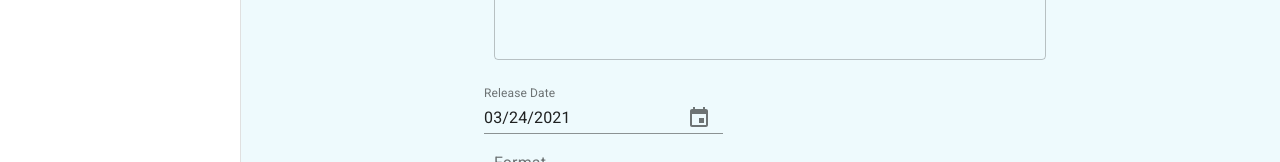
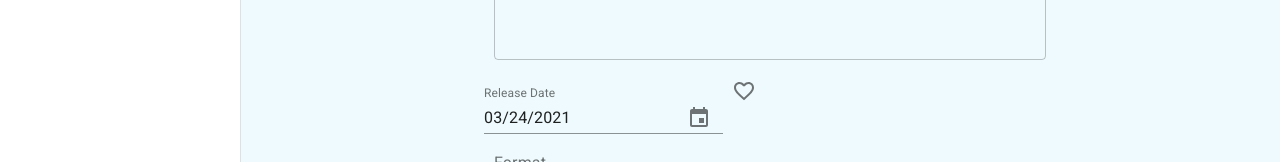
Before and after one commit to ZuzaUsakiewicz/album-collection-material-ui, a React (Create React App) app: page /createalbum in a window 1280 px wide. Shown: the part 318-480 px from the top of the page. Built offline with nearby package versions, Linux system fonts and the light colour scheme.

Commit message:
create add to favorite checkbox

```diff
--- a/src/pages/CreateAlbum.js
+++ b/src/pages/CreateAlbum.js
@@ -12,6 +12,9 @@ import FormControl from "@material-ui/core/FormControl";
 import FormLabel from "@material-ui/core/FormLabel";
 import { useHistory } from "react-router";
 import { KeyboardDatePicker } from "@material-ui/pickers";
+import Checkbox from "@material-ui/core/Checkbox";
+import Favorite from "@material-ui/icons/Favorite";
+import FavoriteBorder from "@material-ui/icons/FavoriteBorder";
 // import PhotoCameraIcon from "@material-ui/icons/PhotoCamera";
 // import IconButton from "@material-ui/core/IconButton";
 // import Input from "@material-ui/core/Input";
@@ -38,6 +41,7 @@ export default function CreateAlbum() {
   const [artistError, setArtistError] = useState(false);
   const [format, setFormat] = useState("LP");
   const [date, setDate] = useState(new Date());
+  const [favorite, setFavorite] = useState(false);
 
   const handleSubmit = (e) => {
     e.preventDefault();
@@ -53,9 +57,20 @@ export default function CreateAlbum() {
       fetch("http://localhost:8000/albums", {
         method: "POST",
         headers: { "Content-type": "application/json" },
-        body: JSON.stringify({ album, artist, format, details, date }),
+        body: JSON.stringify({
+          album,
+          artist,
+          format,
+          details,
+          date,
+          favorite,
+        }),
       }).then(() => history.push("/"));
     }
+  };
+
+  const handleChange = (event) => {
+    setFavorite(event.target.checked);
   };
 
   return (
@@ -105,6 +120,13 @@ export default function CreateAlbum() {
           }}
         />
 
+        <Checkbox
+          icon={<FavoriteBorder />}
+          checkedIcon={<Favorite />}
+          name="checkedH"
+          onChange={handleChange}
+        />
+
         {/* <label htmlFor="icon-button-file">
           <Input accept="image/*" id="icon-button-file" type="file" />
           <IconButton
```
